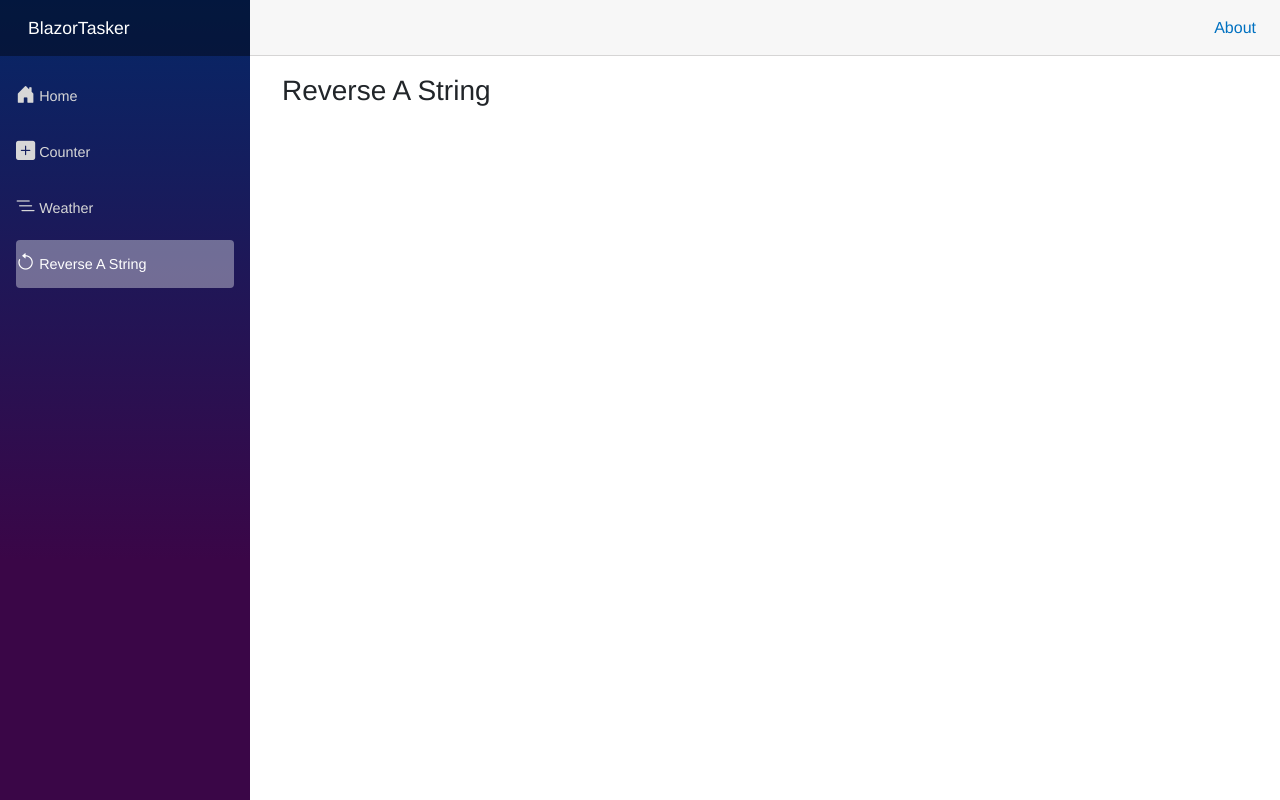
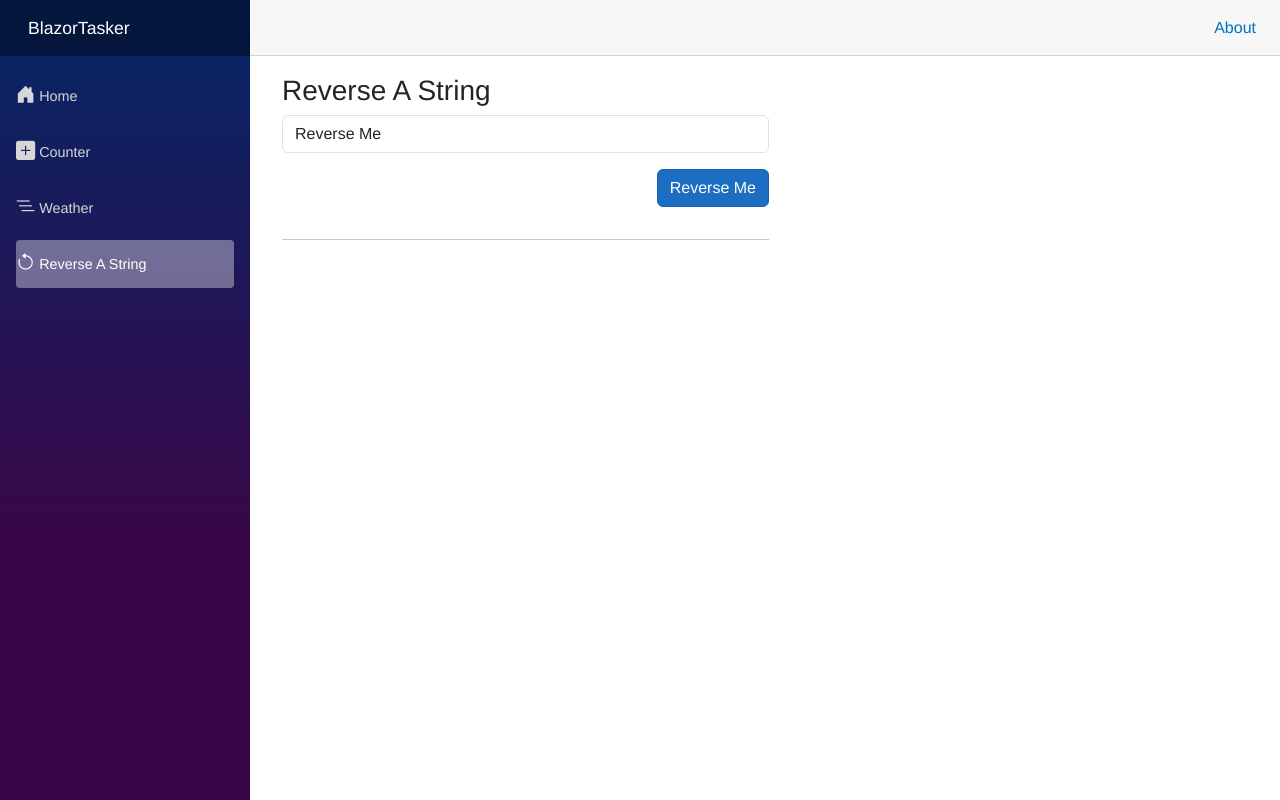
Before and after one commit to justarunsthing/BlazorTasker, an ASP.NET Core app: page /reverseastring in a window 1280 px wide. Run offline with ASP.NET Core 8, Linux system fonts and the light colour scheme; style sheets or scripts are compiled from the project's sources.

Commit message:
Reverse a string - Part 1

```diff
--- a/Components/Pages/ReverseAString.razor
+++ b/Components/Pages/ReverseAString.razor
@@ -4,6 +4,33 @@
 
 <h3>Reverse A String</h3>
 
+<div class="vstack gap-3 col-8 col-md-6">
+	<InputText class="form-control" placeholder="Enter a string to reverse" @bind-Value="message" />
+	<div class="text-end">
+		<button class="btn btn-primary" @onclick="ReverseMessage">
+			Reverse Me
+		</button>
+	</div>
+	<hr />
+	<div>
+		@displayMessage
+	</div>
+</div>
+
 @code {
+	private string message = "Reverse Me";
+	private string reversedMessage = "";
+	private string displayMessage = "";
 
+	private void ReverseMessage()
+	{
+		reversedMessage = "";
+
+		for (int i = message.Length - 1; i >= 0 ; i--)
+		{
+			reversedMessage += message[i];
+		}
+
+		displayMessage = $"The reverse of {message} is {reversedMessage}";
+	}
 }
```
